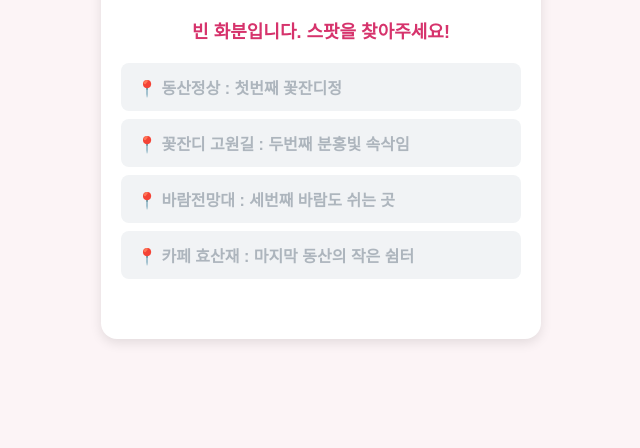
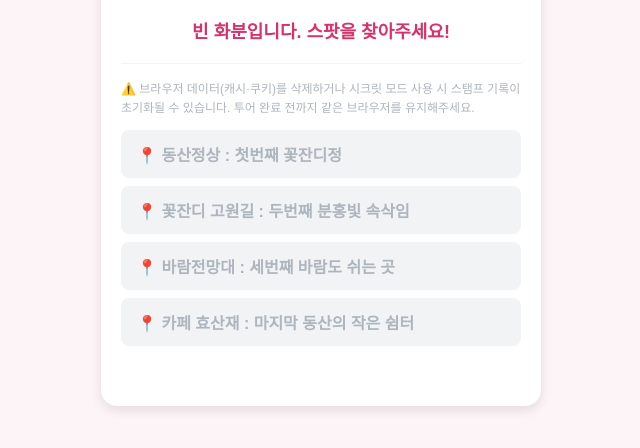
Before and after one commit to JangTong/QR_StampTour, a plain HTML site: page index.html in a window 1280 px wide. Shown: the part 288-736 px from the top of the page, without its empty margins (319-959 px from the left). Drawn offline with nearby package versions, Linux system fonts and the light colour scheme; no server answers.

Commit message:
Update index.html

```diff
--- a/index.html
+++ b/index.html
@@ -37,6 +37,7 @@
         .quiz-options button { padding: 12px 14px; border: 2px solid #f1f3f5; border-radius: 10px; background: white; font-size: 14px; font-weight: bold; cursor: pointer; color: #333; text-align: left; transition: all 0.2s; }
         .quiz-options button.wrong { border-color: #ff6b6b; background: #fff5f5; color: #ff6b6b; }
         .quiz-options button.correct { border-color: #51cf66; background: #f0fff4; color: #2f9e44; }
+        .notice { font-size: 12px; color: #adb5bd; line-height: 1.6; margin-top: 20px; padding-top: 16px; border-top: 1px solid #f1f3f5; text-align: left; }
     </style>
 </head>
 <body>
@@ -47,6 +48,8 @@
 
     <div class="visual-area" id="visual-emoji">🪹</div>
     <div class="status-text" id="status-text">씨앗을 심을 준비가 되었습니다.</div>
+
+    <p class="notice">⚠️ 브라우저 데이터(캐시·쿠키)를 삭제하거나 시크릿 모드 사용 시 스탬프 기록이 초기화될 수 있습니다. 투어 완료 전까지 같은 브라우저를 유지해주세요.</p>
 
     <ul class="spot-list">
         <li class="spot-item" id="ui-spot1"><span>📍 동산정상 : 첫번째 꽃잔디정</span><span class="check"></span></li>
```
